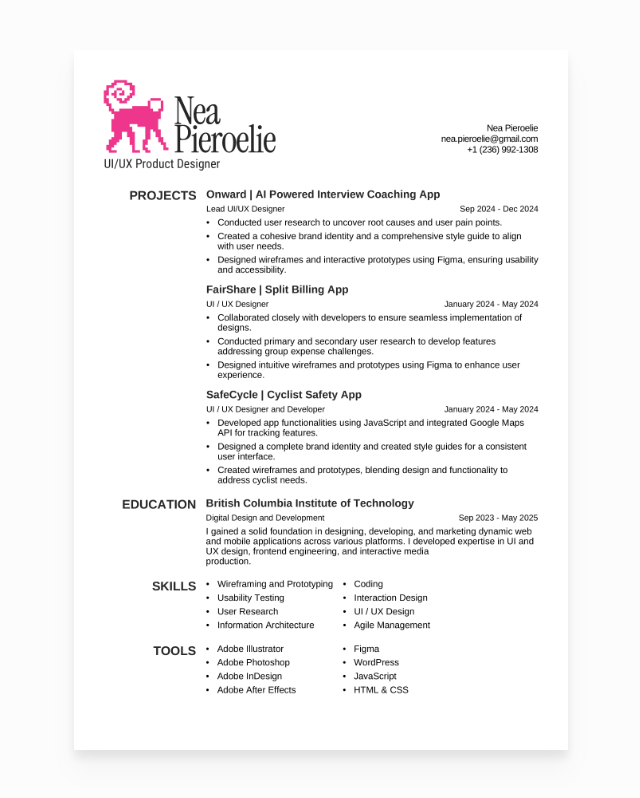
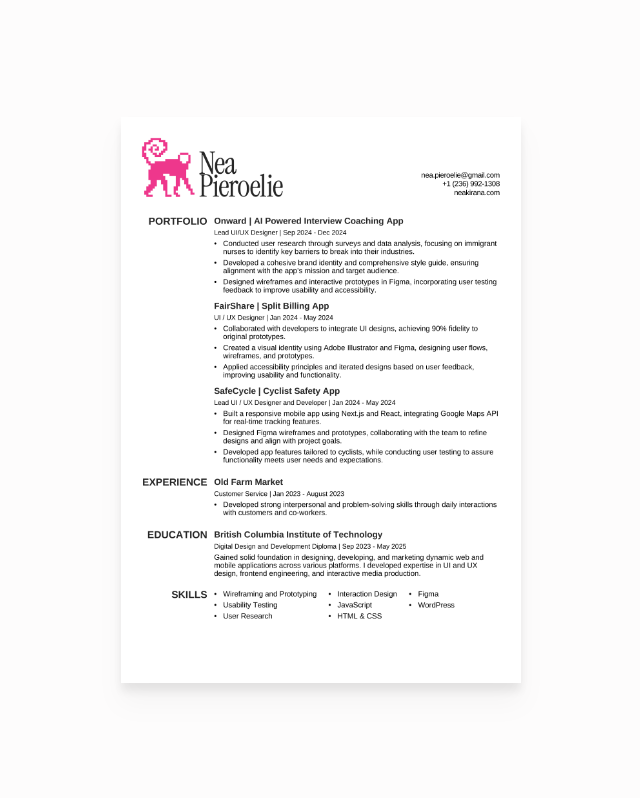
Before and after one commit to neapieroelie/portfolio, a Next.js app: page /resume in a window 1280 px wide. Shown: the whole page, without its empty margins (319-959 px from the left). Built offline with nearby package versions, Linux system fonts and the light colour scheme.

Commit message:
updated resume

```diff
--- a/src/app/resume/page.js
+++ b/src/app/resume/page.js
@@ -52,14 +52,14 @@ export default function Resume() {
           {/* Thumbnail */}
           <div onClick={handleImageClick} className="cursor-zoom-in">
             <Image
-              src="/resume_updated_2025.png"
+              src="/NeaPieroelieResume2025.png"
               alt="My Resume"
               width={300}
               height={500}
               className="
                 base: object-contain transition-transform duration-300 hover:scale-105 drop-shadow-xl
                 md:w-[400px] md:h-[600px]
-                lg:w-[500px] lg:h-[700px]"
+                lg:w-[400px] lg:h-[600px]"
             />
           </div>
         </div>
@@ -89,7 +89,7 @@ export default function Resume() {
               onClick={(e) => e.stopPropagation()}
             >
               <Image
-                src="/resume_updated_2025.png"
+                src="/NeaPieroelieResume2025.png"
                 alt="Zoomed Resume"
                 width={1000}
                 height={1400}
```
Also changed, not shown: public/NeaPieroelieResume2025.png (added).
